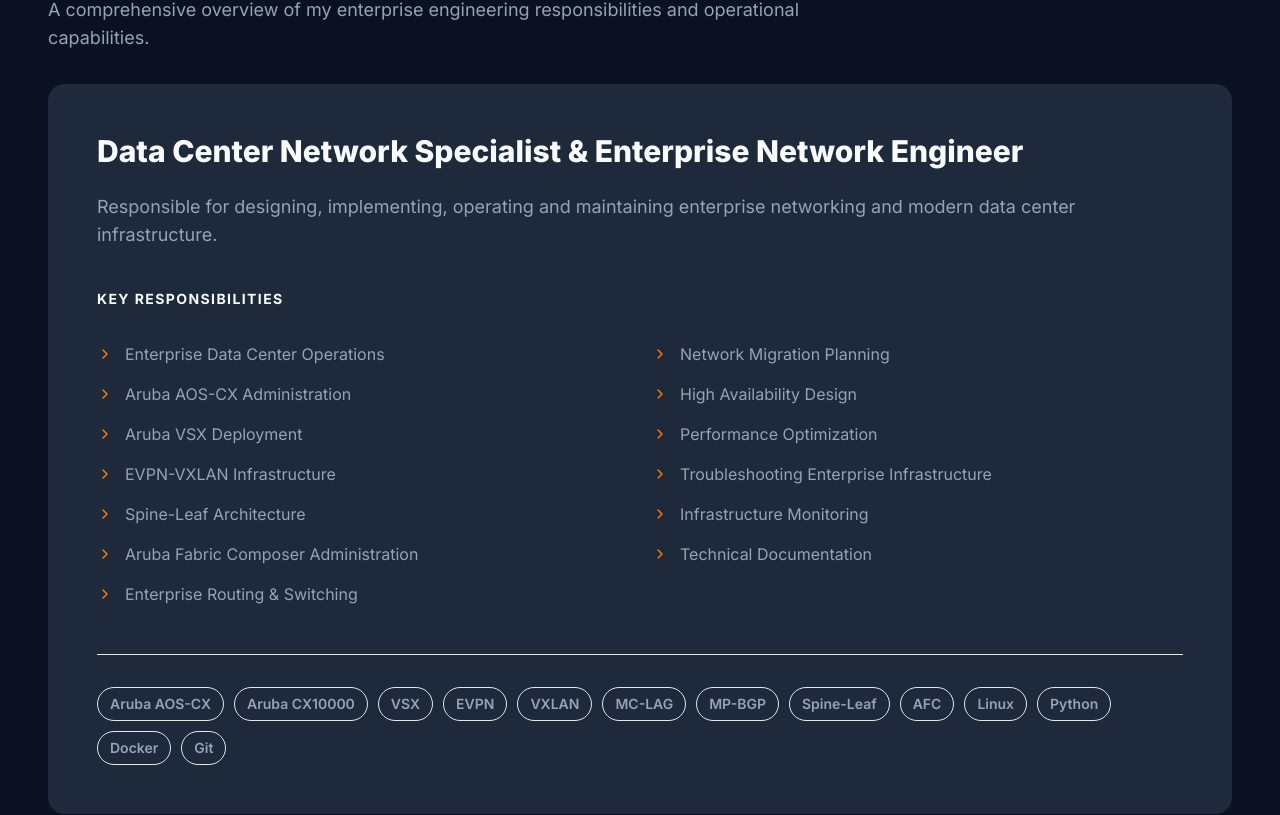
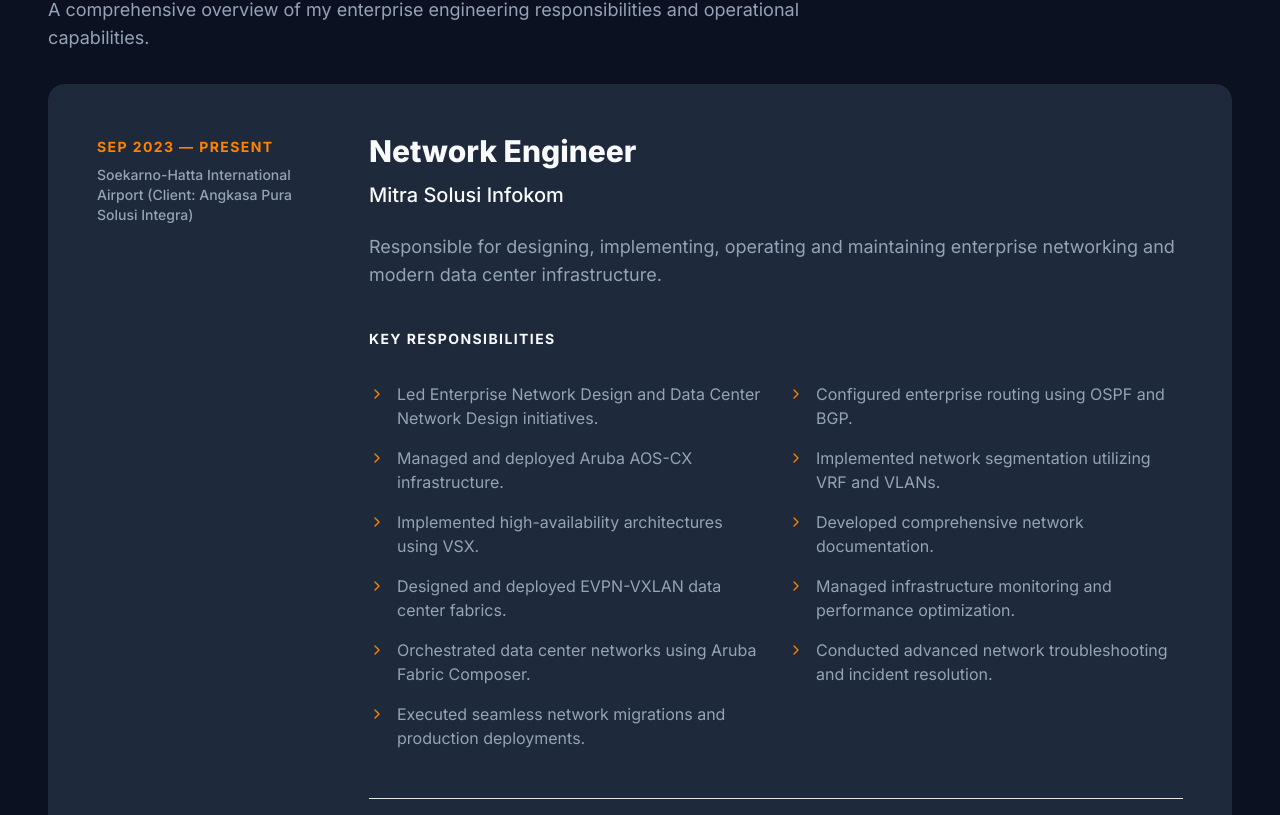
Before and after one commit to shelner8/portofolio, a Next.js app: page / in a window 1280 px wide. Shown: the part 8074-8889 px from the top of the page. Built offline with nearby package versions, Linux system fonts and the light colour scheme; no server answers.

Commit message:
content(experience): align current Network Engineer role with real production responsibilities and timeline accuracy

```diff
--- a/src/data/experience.ts
+++ b/src/data/experience.ts
@@ -3,27 +3,25 @@
 export const experience: Experience[] = [
   {
     id: "current-enterprise-role",
-    company: "",
-    position: "Data Center Network Specialist & Enterprise Network Engineer",
-    employmentType: "",
-    location: "",
-    startDate: "",
+    company: "Mitra Solusi Infokom",
+    position: "Network Engineer",
+    employmentType: "Full-time",
+    location: "Soekarno-Hatta International Airport (Client: Angkasa Pura Solusi Integra)",
+    startDate: "Sep 2023",
     current: true,
     summary: "Responsible for designing, implementing, operating and maintaining enterprise networking and modern data center infrastructure.",
     responsibilities: [
-      "Enterprise Data Center Operations",
-      "Aruba AOS-CX Administration",
-      "Aruba VSX Deployment",
-      "EVPN-VXLAN Infrastructure",
-      "Spine-Leaf Architecture",
-      "Aruba Fabric Composer Administration",
-      "Enterprise Routing & Switching",
-      "Network Migration Planning",
-      "High Availability Design",
-      "Performance Optimization",
-      "Troubleshooting Enterprise Infrastructure",
-      "Infrastructure Monitoring",
-      "Technical Documentation"
+      "Led Enterprise Network Design and Data Center Network Design initiatives.",
+      "Managed and deployed Aruba AOS-CX infrastructure.",
+      "Implemented high-availability architectures using VSX.",
+      "Designed and deployed EVPN-VXLAN data center fabrics.",
+      "Orchestrated data center networks using Aruba Fabric Composer.",
+      "Executed seamless network migrations and production deployments.",
+      "Configured enterprise routing using OSPF and BGP.",
+      "Implemented network segmentation utilizing VRF and VLANs.",
+      "Developed comprehensive network documentation.",
+      "Managed infrastructure monitoring and performance optimization.",
+      "Conducted advanced network troubleshooting and incident resolution."
     ],
     achievements: [],
     technologies: [
```
Also changed, not shown: 1 other file (tests, documents, lock files or other folders).
